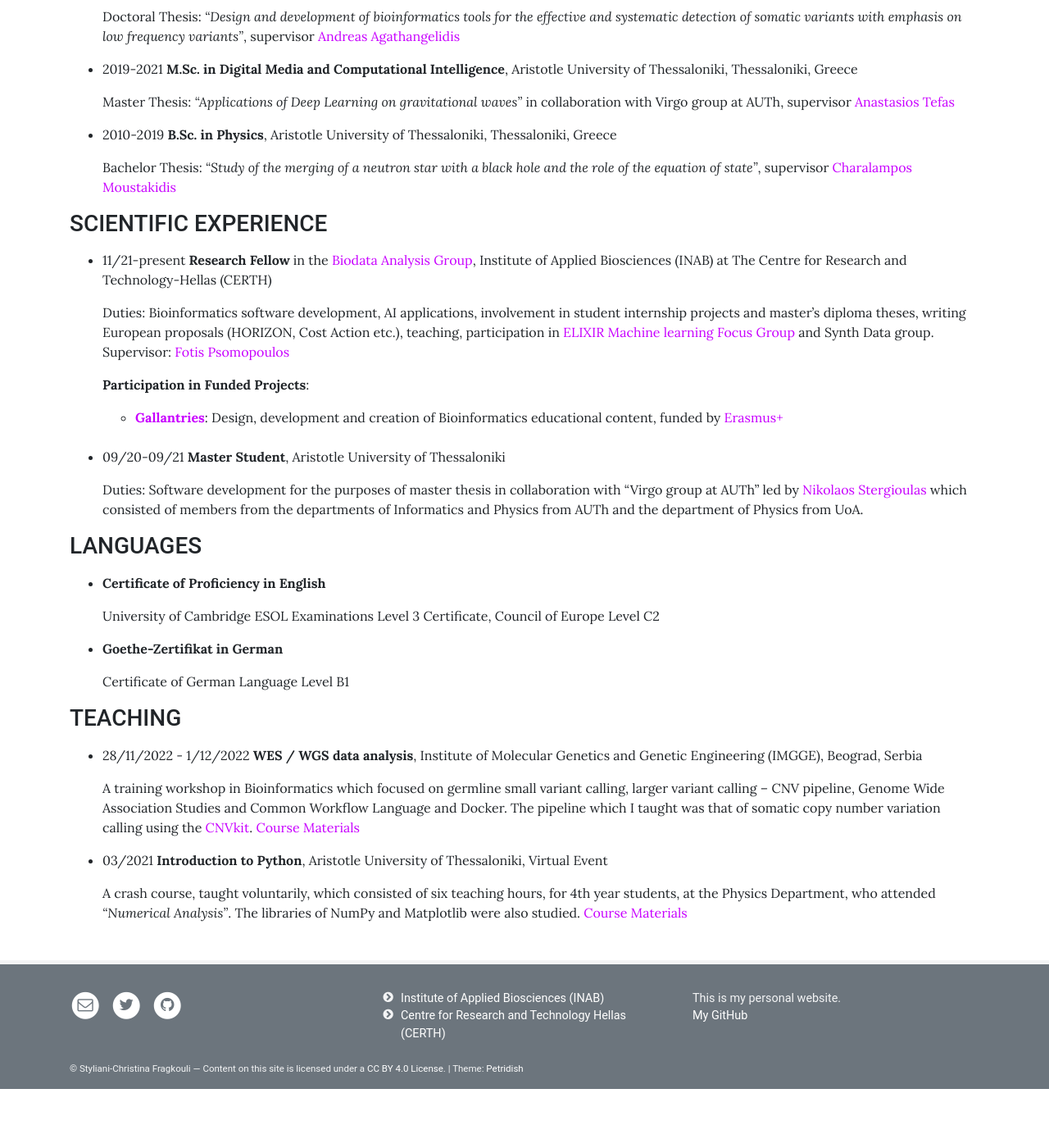
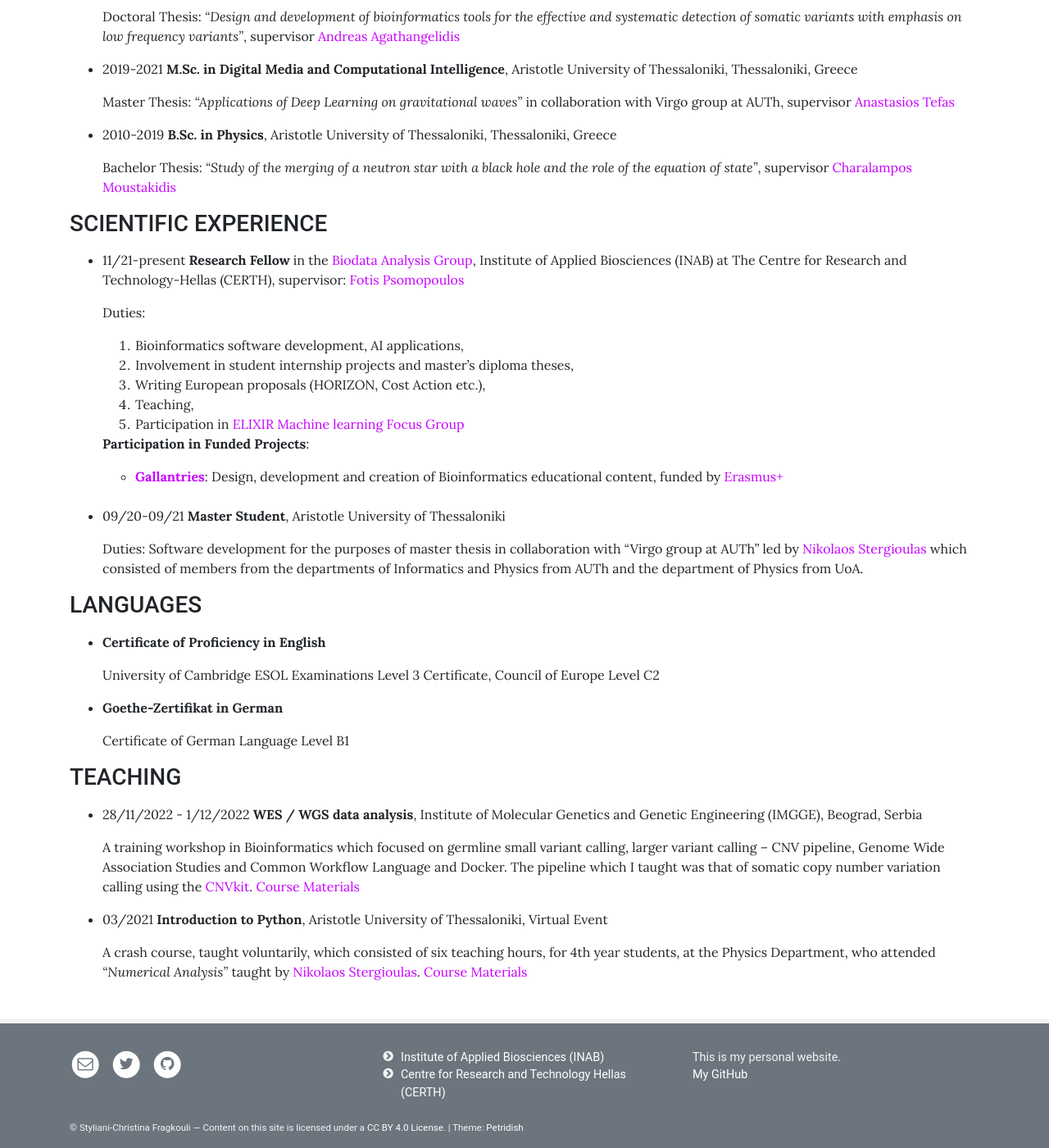
Before and after one commit to sfragkoul/sfragkoul.github.io, a Jekyll site: the page built from pages/CV.md, in a window 1280 px wide and 1400 px high, scrolled down 382 px. Shown: the whole window at 82% size. Built offline with Jekyll 4.4.1, drawn with Linux system fonts in a browser that asks for light colours; before the commit the page ends 1710 px from its top, so only the background shows below that.

Commit message:
Update CV.md

```diff
--- a/pages/CV.md
+++ b/pages/CV.md
@@ -26,9 +26,17 @@
 ### SCIENTIFIC EXPERIENCE
 <p style="margin-bottom:15px"></p>
 
-- 11/21-present  **Research Fellow** in the [Biodata Analysis Group](https://biodataanalysisgroup.github.io/), Institute of Applied Biosciences (INAB) at The Centre for Research and Technology-Hellas (CERTH)
+- 11/21-present  **Research Fellow** in the [Biodata Analysis Group](https://biodataanalysisgroup.github.io/), Institute of Applied Biosciences (INAB) at The Centre for Research and Technology-Hellas (CERTH), supervisor: [Fotis Psomopoulos](https://scholar.google.gr/citations?user=Fp0LAqsAAAAJ&hl=en)
 
-   Duties: Bioinformatics software development, AI applications, involvement in student internship projects and master's diploma theses, writing European proposals  (HORIZON, Cost Action etc.), teaching, participation in [ELIXIR Machine learning Focus Group](https://elixir-europe.org/focus-groups/machine-learning) and Synth Data group. Supervisor: [Fotis Psomopoulos](https://scholar.google.gr/citations?user=Fp0LAqsAAAAJ&hl=en)
+   Duties:
+
+   1. Bioinformatics software development, AI applications,
+   2. Involvement in student internship projects and master's diploma theses,
+   3. Writing European proposals  (HORIZON, Cost Action etc.),
+   4. Teaching,
+   5. Participation in [ELIXIR Machine learning Focus Group](https://elixir-europe.org/focus-groups/machine-learning)
+
+
 
    **Participation in Funded Projects**:
 
@@ -62,5 +70,4 @@
 
 - 03/2021 	**Introduction to Python**, Aristotle University of Thessaloniki, Virtual Event
 
-   A crash course, taught voluntarily, which consisted of six teaching hours, for 4th year students, at the Physics Department, who attended *“Numerical Analysis”*. The libraries of NumPy and Matplotlib were also studied.
-[Course Materials](https://github.com/sfragkoul/Python_Intro)
+   A crash course, taught voluntarily, which consisted of six teaching hours, for 4th year students, at the Physics Department, who attended *“Numerical Analysis”* taught by [Nikolaos Stergioulas](https://scholar.google.gr/citations?user=AXlRP8EAAAAJ&hl=el). [Course Materials](https://github.com/sfragkoul/Python_Intro)
```
